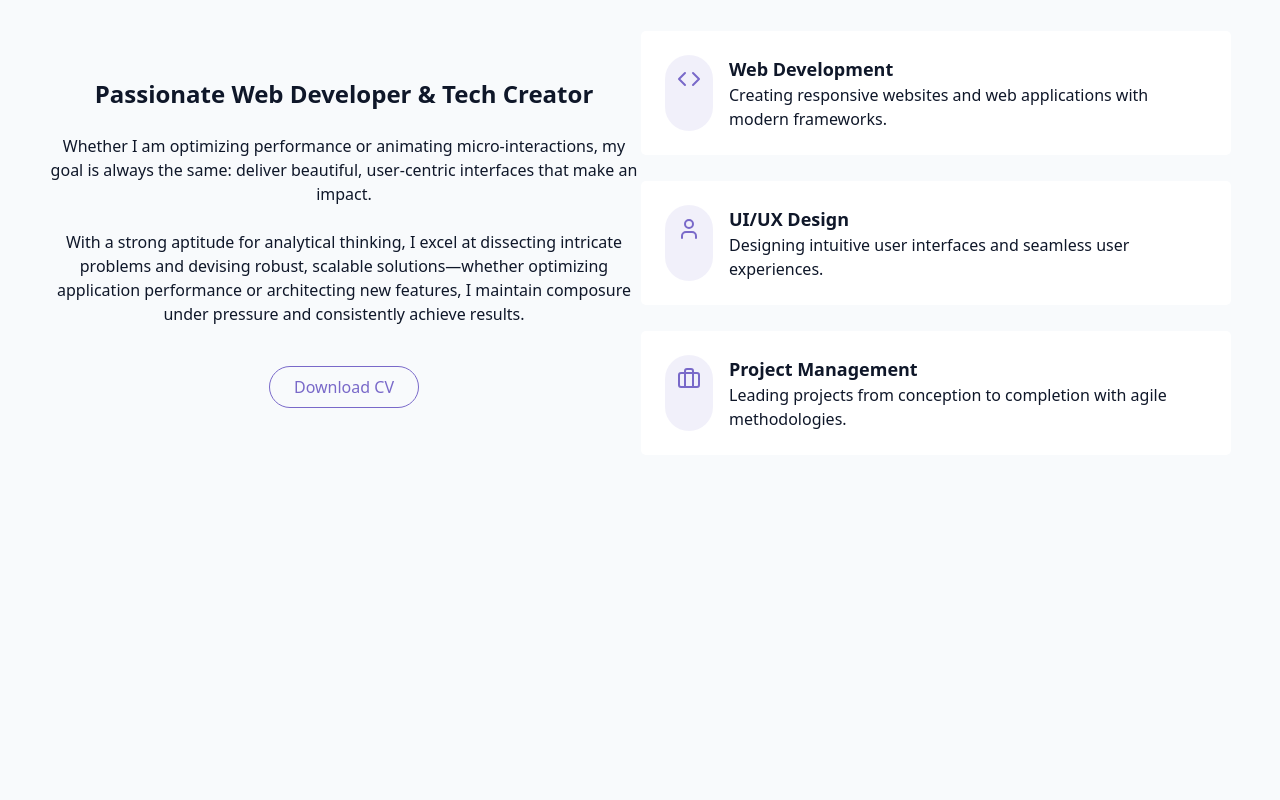
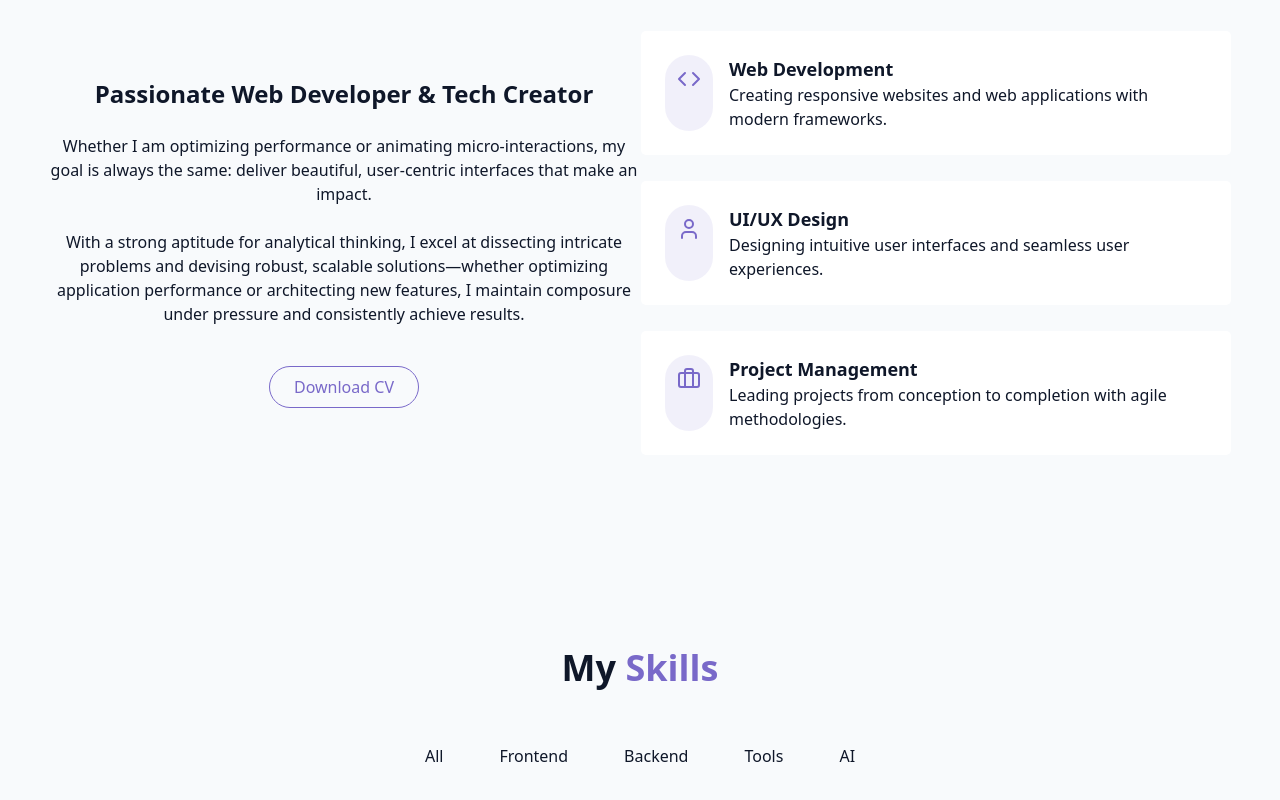
Before and after one commit to AryanManu544/Codeshowcase, a React (Vite) app in the folder Codeshowcase/: page / in a window 1280 px wide. Shown: the part 954-1754 px from the top of the page. Before the commit the page ends 1506 px from the top, so only its background shows below. Built offline with nearby package versions, Linux system fonts and the light colour scheme.

Commit message:
added skills section

```diff
--- /dev/null
+++ b/Codeshowcase/src/components/SkillsSection.jsx
@@ -0,0 +1,72 @@
+import { useState } from "react";
+import {cn} from "@/lib/utils";
+const skills = [
+    // Frontend
+    { name: "HTML/CSS", category: "Frontend" },
+    { name: "JavaScript", category: "Frontend" },
+    { name: "React", category: "Frontend" },
+    { name: "Tailwind CSS", category: "Frontend" },
+
+    // Backend
+    { name: "Node.js", category: "Backend" },
+    { name: "Express", category: "Backend" },
+    { name: "MongoDB", category: "Backend" },
+
+    // Tools
+    { name: "Git/GitHub", category: "Tools" },
+    { name: "Docker", category: "Tools" },
+    { name: "Figma", category: "Tools" },
+    { name: "VS Code", category: "Tools" },
+
+    //AI Skills
+    {name: "Numpy", category:"AI"},
+    {name: "Pandas", category:"AI"},
+    {name: "Matplotlib", category:"AI"},
+    {name: "Seaborn", category:"AI"},
+    {name: "Linear Regression", category:"AI"},
+    {name: "Classification", category:"AI"},
+];
+
+const categories = ["All", "Frontend", "Backend", "Tools", "AI"]
+export const Skills = () => {
+    const [activecategory,setactivecategory] = useState("all")
+
+    const filteredskills = skills.filter(
+        (skill) => activecategory === "All" || skill.category === activecategory
+    )
+    return (
+        <section id="skills" className="py-24 px-4 relative bg-secondary/30">
+            <div className="container mx-auto max-w-5xl">
+                <h2 className="text-3xl md:text-4xl font-bold mb-12 text-center">
+                    My <span className="text-primary">Skills</span>
+                </h2>
+                <div className="flex flex-wrap justify-center gap-4 mb-12">
+                    {categories.map((category, key) => (
+                        <button
+                            key = {key}
+                            onClick={()=> setactivecategory(category)}
+                            className={cn(
+                                "px-5 py-2 rounded-full transition-colors duration-300",
+                                activecategory === category ? "bg-primary text-primary-foreground" : "bg-secondary/70 text-foreground hover:bd-secondary"
+                            )}
+                        >
+                            {category}
+                        </button>
+                    ))}
+                </div>
+                <div className="grid grid-cols-1 sm:grid-cols-2 lg-grid-cols-3 gap-6">
+                    {filteredskills.map((skill,key) => (
+                        <div
+                            key = {key}
+                            className="bg-card p-6 rounded-lg shadow-xs card-hover"
+                        >
+                            <div className="text-left mb-4">
+                                <h3 className="font-semibold text-lg">{skill.name}</h3>
+                            </div>
+                        </div>
+                    ))}
+                </div>
+            </div>
+        </section>
+    )
+}
--- a/Codeshowcase/src/pages/Home.jsx
+++ b/Codeshowcase/src/pages/Home.jsx
@@ -5,6 +5,7 @@ import { useState, useEffect } from "react";
 import { Navbar } from "../components/Navbar";
 import { HeroSection } from "../components/HeroSection";
 import { Aboutme } from "../components/Aboutme";
+import { Skills } from "../components/SkillsSection";
 
 export const Home = () => {
   const [isDarkMode, setIsDarkMode] = useState(false);
@@ -40,6 +41,7 @@ export const Home = () => {
             <main>
             <HeroSection/>
             <Aboutme/>
+            <Skills/>
             </main>
             {/* Footer */}
         </div>
```
